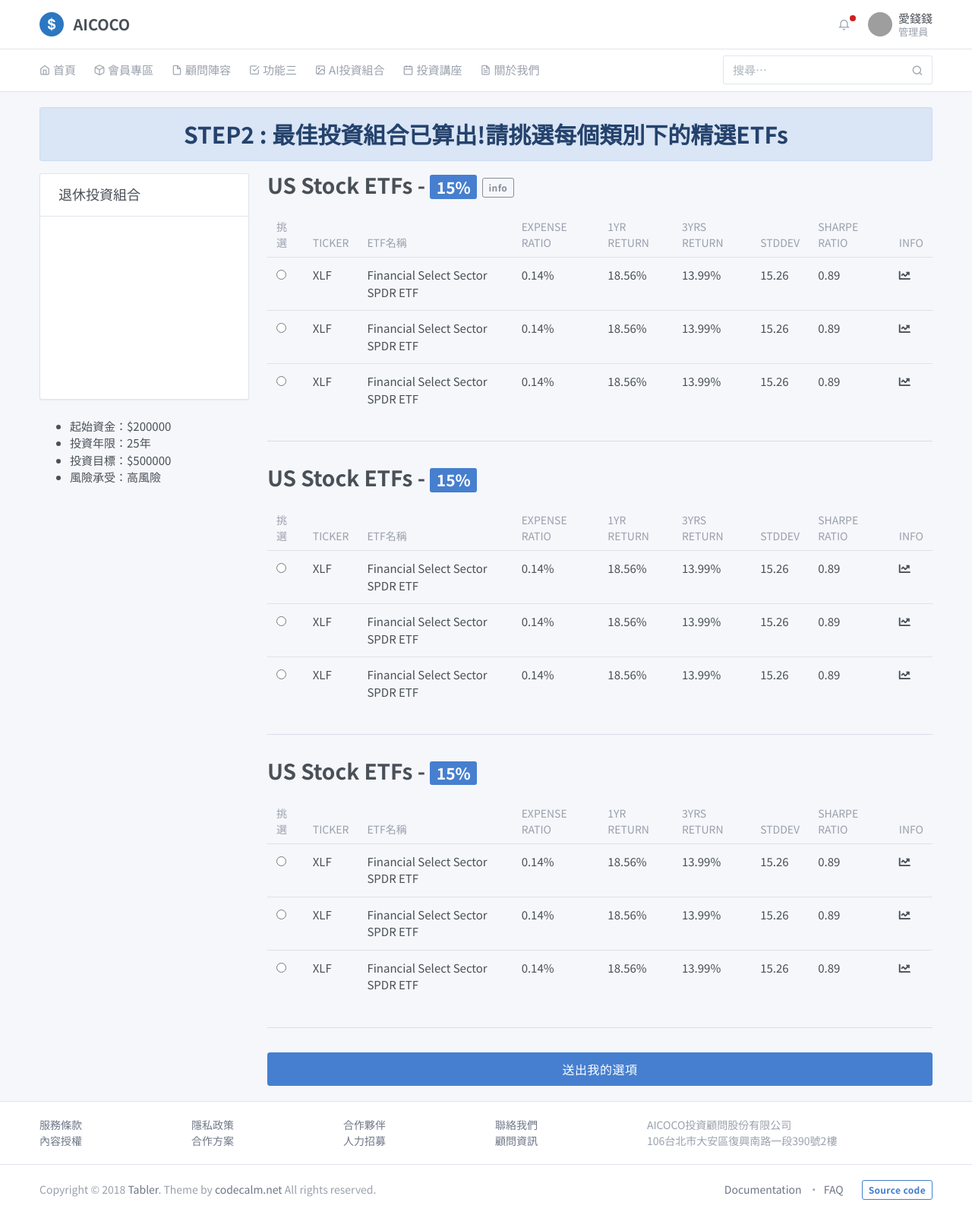
After one commit to AIEN0206/aicoco, a Django app: page /portfolio/select/ in a window 1280 px wide. The commit adds this page. Shown: the whole page at 76% size. Run offline with Django 3.2, Linux system fonts and the light colour scheme; a map, chart or similar area stays blank; some libraries are stand-ins or nearby versions; grey boxes are pictures that could not be loaded.

Commit message:
Commit RL 180529 from home
新增Portfolio templates - select.html & index.html

```diff
--- /dev/null
+++ b/portfolio/templates/portfolio/pie.html
@@ -0,0 +1,41 @@
+<script>
+require(['c3', 'jquery'], function (c3, $) {
+    $(document).ready(function () {
+        var chart = c3.generate({
+            bindto: '#chart-pie', // id of chart wrapper
+            data: {
+                columns: [
+                    // each columns data
+                    ['data1', 63],
+                    ['data2', 44],
+                    ['data3', 12],
+                    ['data4', 14]
+                ],
+                type: 'pie', // default type of chart
+                colors: {
+                    'data1': tabler.colors["blue-darker"],
+                    'data2': tabler.colors["blue"],
+                    'data3': tabler.colors["blue-light"],
+                    'data4': tabler.colors["blue-lighter"]
+                },
+                names: {
+                    // name of each serie
+                    'data1': 'A',
+                    'data2': 'B',
+                    'data3': 'C',
+                    'data4': 'D'
+                }
+            },
+            axis: {
+            },
+            legend: {
+                show: false, //hide legend
+            },
+            padding: {
+                bottom: 0,
+                top: 0
+            },
+        });
+    });
+});
+</script>
--- /dev/null
+++ b/portfolio/templates/portfolio/select.html
@@ -0,0 +1,234 @@
+{% extends 'base.html'%} {% block content %}
+<div class="container" style="margin:20px auto">
+    <div class="alert alert-primary" style="text-align: center; font-size:30px; font-weight: 600">STEP2 : 最佳投資組合已算出!請挑選每個類別下的精選ETFs</div>
+    <div class="row">
+        <div class="col-3">
+
+            <div class="card">
+                <div class="card-header">
+                    <h3 class="card-title">退休投資組合</h3>
+                </div>
+                <div class="card-body">
+                    <div id="chart-pie" style="height: 12rem;"></div>
+                </div>
+            </div>
+
+            {% include 'portfolio/pie.html' %}
+
+            <ul>
+                <li>起始資金：$200000</li>
+                <li>投資年限：25年</li>
+                <li>投資目標：$500000</li>
+                <li>風險承受：高風險</li>
+            </ul>
+        </div>
+
+        <div class="col-9">
+            <h2>US Stock ETFs - <span class="badge badge-primary">15%</span>
+                 <button type="button" class="btn btn-outline-secondary btn-sm ml-auto" data-toggle="popover" title="標的說明" data-content="投資美股指數型ETF，屬於高度分散">info</button>
+            </h2>
+
+            <table class="table">
+                <thead>
+                    <tr>
+                        <th>挑選</th>
+                        <th>Ticker</th>
+                        <th>ETF名稱</th>
+                        <th>Expense Ratio</th>
+                        <th>1Yr Return</th>
+                        <th>3Yrs Return</th>
+                        <th>StdDev</th>
+                        <th>Sharpe Ratio</th>
+                        <th>info</th>
+                    </tr>
+                </thead>
+                <tbody>
+                    <tr>
+                        <td>
+                            <input type="radio">
+                        </td>
+                        <td>XLF</td>
+                        <td>Financial Select Sector SPDR ETF</td>
+                        <td>0.14%</td>
+                        <td>18.56%</td>
+                        <td>13.99%</td>
+                        <td>15.26</td>
+                        <td>0.89</td>
+                        <td>
+                            <i class="fas fa-chart-line"></i>
+                        </td>
+                    </tr>
+                    <tr>
+                        <td>
+                            <input type="radio">
+                        </td>
+                        <td>XLF</td>
+                        <td>Financial Select Sector SPDR ETF</td>
+                        <td>0.14%</td>
+                        <td>18.56%</td>
+                        <td>13.99%</td>
+                        <td>15.26</td>
+                        <td>0.89</td>
+                        <td>
+                            <i class="fas fa-chart-line"></i>
+                        </td>
+                    </tr>
+                    <tr>
+                        <td>
+                            <input type="radio">
+                        </td>
+                        <td>XLF</td>
+                        <td>Financial Select Sector SPDR ETF</td>
+                        <td>0.14%</td>
+                        <td>18.56%</td>
+                        <td>13.99%</td>
+                        <td>15.26</td>
+                        <td>0.89</td>
+                        <td>
+                            <i class="fas fa-chart-line"></i>
+                        </td>
+                    </tr>
+                </tbody>
+            </table>
+            <hr>
+
+            <h2>US Stock ETFs -
+                <span class="badge badge-primary">15%</span>
+            </h2>
+            <table class="table">
+                <thead>
+                    <tr>
+                        <th>挑選</th>
+                        <th>Ticker</th>
+                        <th>ETF名稱</th>
+                        <th>Expense Ratio</th>
+                        <th>1Yr Return</th>
+                        <th>3Yrs Return</th>
+                        <th>StdDev</th>
+                        <th>Sharpe Ratio</th>
+                        <th>info</th>
+                    </tr>
+                </thead>
+                <tbody>
+                    <tr>
+                        <td>
+                            <input type="radio">
+                        </td>
+                        <td>XLF</td>
+                        <td>Financial Select Sector SPDR ETF</td>
+                        <td>0.14%</td>
+                        <td>18.56%</td>
+                        <td>13.99%</td>
+                        <td>15.26</td>
+                        <td>0.89</td>
+                        <td>
+                            <i class="fas fa-chart-line"></i>
+                        </td>
+                    </tr>
+                    <tr>
+                        <td>
+                            <input type="radio">
+                        </td>
+                        <td>XLF</td>
+                        <td>Financial Select Sector SPDR ETF</td>
+                        <td>0.14%</td>
+                        <td>18.56%</td>
+                        <td>13.99%</td>
+                        <td>15.26</td>
+                        <td>0.89</td>
+                        <td>
+                            <i class="fas fa-chart-line"></i>
+                        </td>
+                    </tr>
+                    <tr>
+                        <td>
+                            <input type="radio">
+                        </td>
+                        <td>XLF</td>
+                        <td>Financial Select Sector SPDR ETF</td>
+                        <td>0.14%</td>
+                        <td>18.56%</td>
+                        <td>13.99%</td>
+                        <td>15.26</td>
+                        <td>0.89</td>
+                        <td>
+                            <i class="fas fa-chart-line"></i>
+                        </td>
+                    </tr>
+                </tbody>
+            </table>
+            <hr>
+
+            <h2>US Stock ETFs -
+                <span class="badge badge-primary">15%</span>
+            </h2>
+            <table class="table">
+                <thead>
+                    <tr>
+                        <th>挑選</th>
+                        <th>Ticker</th>
+                        <th>ETF名稱</th>
+                        <th>Expense Ratio</th>
+                        <th>1Yr Return</th>
+                        <th>3Yrs Return</th>
+                        <th>StdDev</th>
+                        <th>Sharpe Ratio</th>
+                        <th>info</th>
+                    </tr>
+                </thead>
+                <tbody>
+                    <tr>
+                        <td>
+                            <input type="radio">
+                        </td>
+                        <td>XLF</td>
+                        <td>Financial Select Sector SPDR ETF</td>
+                        <td>0.14%</td>
+                        <td>18.56%</td>
+                        <td>13.99%</td>
+                        <td>15.26</td>
+                        <td>0.89</td>
+                        <td>
+                            <i class="fas fa-chart-line"></i>
+                        </td>
+                    </tr>
+                    <tr>
+                        <td>
+                            <input type="radio">
+                        </td>
+                        <td>XLF</td>
+                        <td>Financial Select Sector SPDR ETF</td>
+                        <td>0.14%</td>
+                        <td>18.56%</td>
+                        <td>13.99%</td>
+                        <td>15.26</td>
+                        <td>0.89</td>
+                        <td>
+                            <i class="fas fa-chart-line"></i>
+                        </td>
+                    </tr>
+                    <tr>
+                        <td>
+                            <input type="radio">
+                        </td>
+                        <td>XLF</td>
+                        <td>Financial Select Sector SPDR ETF</td>
+                        <td>0.14%</td>
+                        <td>18.56%</td>
+                        <td>13.99%</td>
+                        <td>15.26</td>
+                        <td>0.89</td>
+                        <td>
+                            <i class="fas fa-chart-line"></i>
+                        </td>
+                    </tr>
+                </tbody>
+            </table>
+            <hr>
+
+            <button type="button" class="btn btn-primary btn-lg btn-block">送出我的選項</button>
+        </div>
+
+    </div>
+</div>
+{% endblock %}
--- a/portfolio/urls.py
+++ b/portfolio/urls.py
@@ -3,4 +3,5 @@ from . import views
 app_name='portfolio'
 urlpatterns = [
     path('', views.index,name='index'),
+    path('select/', views.select, name='select'),
 ]
--- a/portfolio/views.py
+++ b/portfolio/views.py
@@ -4,3 +4,7 @@ from django.shortcuts import render
 def index(request):
     title = 'portfilio'
     return render(request,'portfolio/index.html',locals())
+
+def select(request):
+    title = 'select'
+    return render(request, 'portfolio/select.html',locals())
--- a/templates/base.html
+++ b/templates/base.html
@@ -19,6 +19,7 @@
     <title>{{ pageTitle }}</title>
     <link rel="stylesheet" href="https://maxcdn.bootstrapcdn.com/font-awesome/4.7.0/css/font-awesome.min.css">
     <link rel="stylesheet" href="https://fonts.googleapis.com/css?family=Source+Sans+Pro:300,300i,400,400i,500,500i,600,600i,700,700i&amp;subset=latin-ext">
+    <link rel="stylesheet" href="https://use.fontawesome.com/releases/v5.0.13/css/all.css" integrity="sha384-DNOHZ68U8hZfKXOrtjWvjxusGo9WQnrNx2sqG0tfsghAvtVlRW3tvkXWZh58N9jp" crossorigin="anonymous">
     <script src="{% static 'tabler/assets/js/require.min.js' %}"></script>
     <script>
       requirejs.config({
--- a/templates/nav.html
+++ b/templates/nav.html
@@ -27,7 +27,7 @@
                     </div>
                   </li>
                   <li class="nav-item dropdown">
-                    <a href="{% url 'portfolio:index' %}" class="nav-link"><i class="fe fe-image"></i>portfolio</a>
+                    <a href="{% url 'portfolio:index' %}" class="nav-link"><i class="fe fe-image"></i>AI投資組合</a>
                   </li>
                   <li class="nav-item dropdown">
                     <a href="javascript:void(0)" class="nav-link" data-toggle="dropdown"><i class="fe fe-calendar"></i> 投資講座</a>
```
Also changed, not shown: portfolio/templates/portfolio/index.html (+38 -4 lines), portfolio/static/images/Pie-Chart.jpg (added).
